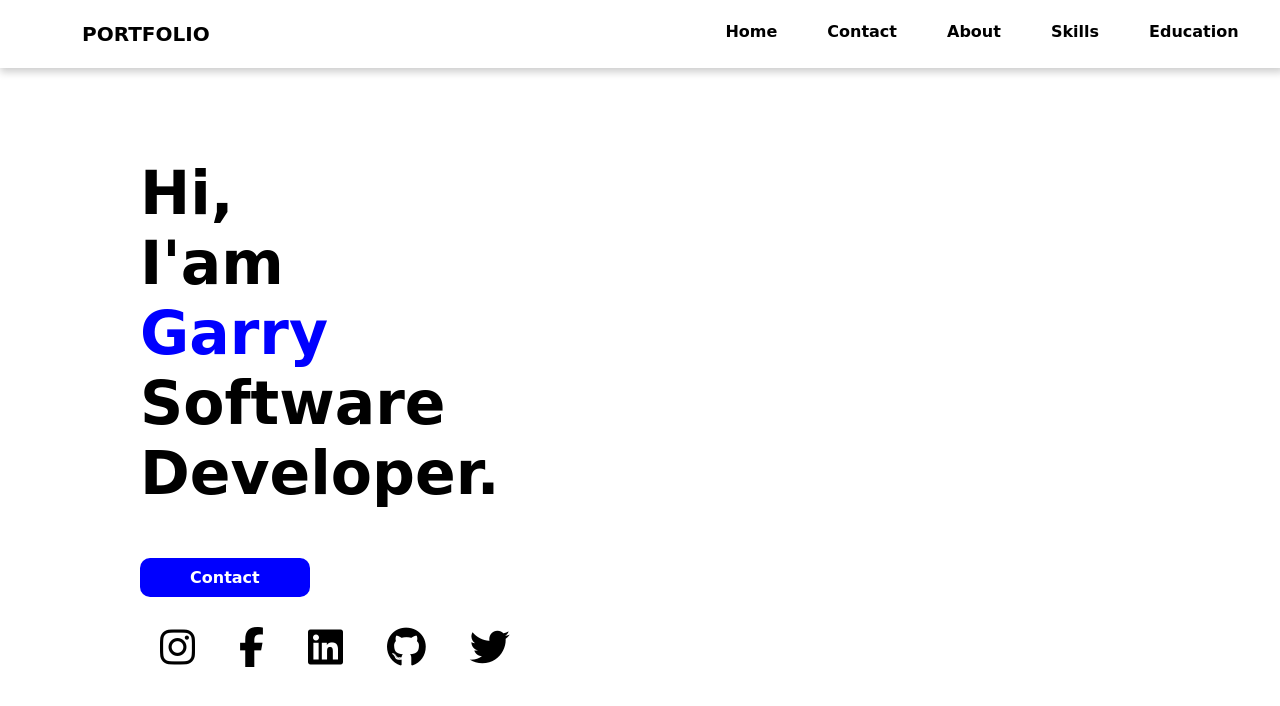
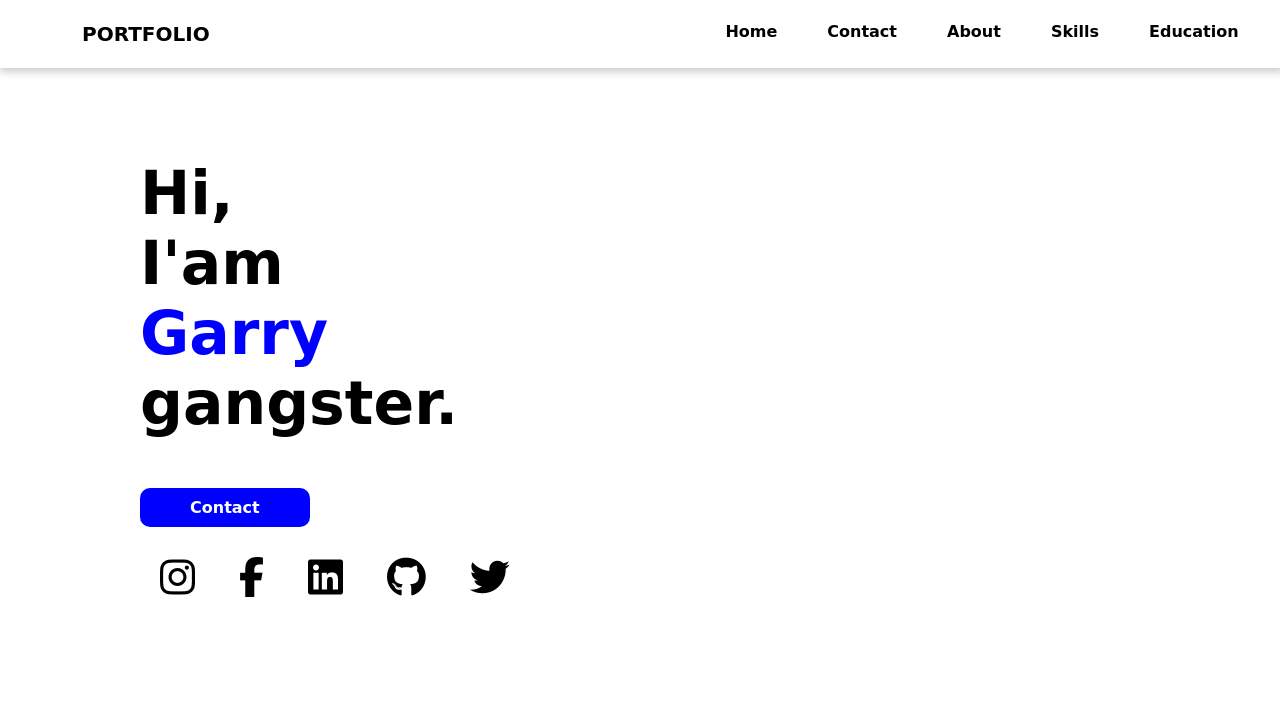
Before and after one commit to gauravthorat96s/gaurav9696, a plain HTML site: page index.html in a window 1280 px wide. Drawn offline with Linux system fonts and the light colour scheme.

Commit message:
Update index.html

```diff
--- a/index.html
+++ b/index.html
@@ -122,7 +122,7 @@
     </header>
     <div class="div">
         <div class="div1">
-            <p>Hi,<br>I'am <br><span>Garry</span> Software Developer.</p>
+            <p>Hi,<br>I'am <br><span>Garry</span> gangster.</p>
             <a href="#" class="button">Contact</a>
             <div class="icon">
             <a href="https://www.instagram.com/gaurav_thorat_96s" target="_blank"><i class="fab fa-instagram"></i></a>
@@ -137,4 +137,5 @@
         </div>
     </div>
 </body>
+
 </html>
```
